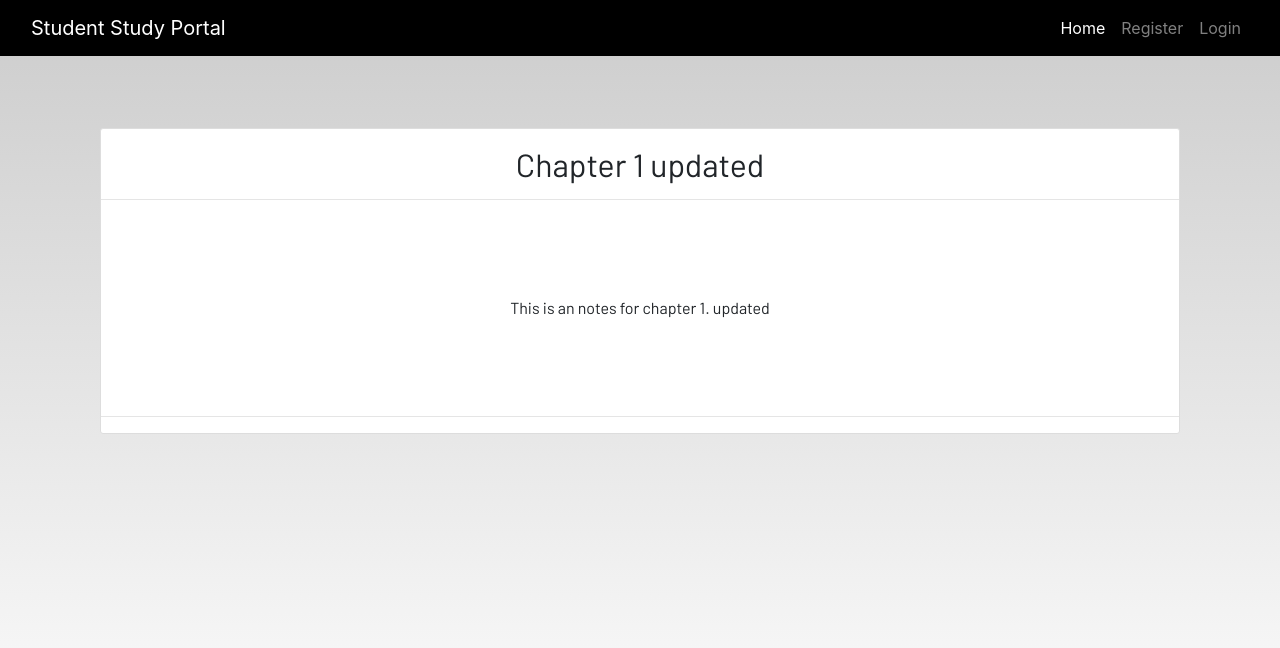
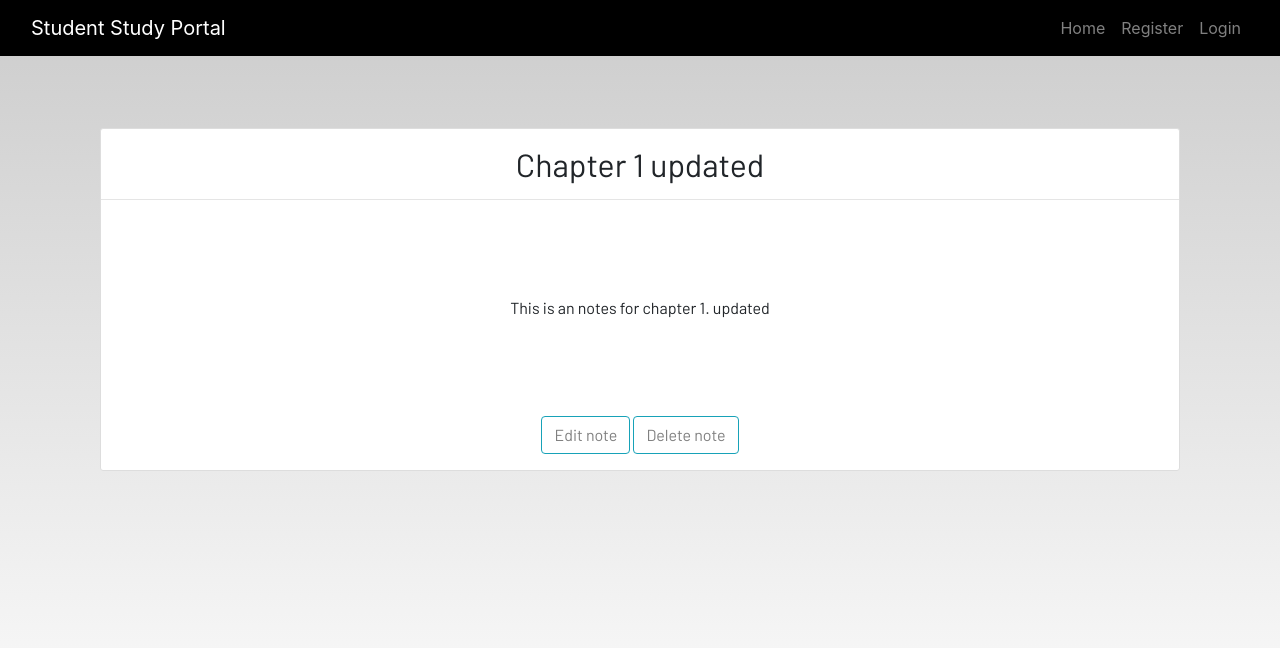
Before and after one commit to tsonare/studentstudyportal, a Django app: page /notes_detail/1 in a window 1280 px wide. Shown: the top 648 px of the page. Run offline with Django 4.2, Linux system fonts and the light colour scheme; data comes from the database, SQL or seed files in the repository; both versions use the stored data as it was after the commit; some libraries are stand-ins or nearby versions; some web fonts are replaced.

Commit message:
completed notes section.

```diff
--- a/dashboard/templates/account/logout.html
+++ b/dashboard/templates/account/logout.html
@@ -17,7 +17,7 @@
 <form method="post" action="{% url 'account_logout' %}">
   {% csrf_token %}
 
-  <input type="hidden" name="{{ redirect_field_name }}" value="/" />
+  <input type="hidden" name="{{ redirect_field_name }}" value="home_not_authenticated" />
 
   <button type="submit" class="btn btn-danger">{% trans 'Logout' %}</button>
 
--- a/dashboard/templates/dashboard/base.html
+++ b/dashboard/templates/dashboard/base.html
@@ -27,12 +27,12 @@
         </button>
         <div class="collapse navbar-collapse justify-content-end" id="navbarSupportedContent">
           <ul class="navbar-nav mb-2 mb-lg-0">
+            {% if user.is_authenticated %}
             <li class="nav-item">
               <a class="nav-link active" aria-current="page" href="/">Home</a>
             </li>
-            {% if user.is_authenticated %}
             <li class="nav-item">
-              <a class="nav-link active" href="/">Hello {{user}}</a>
+              <a class="nav-link active" href="#">Hello {{user}}</a>
             </li>
             <li class="nav-item">
               <a class="nav-link" href="{% url 'account_logout' %}">Logout</a>
@@ -44,6 +44,9 @@
               <a class="nav-link" href="{% url 'account_email' %}">Add email</a>
             </li>
             {%else%}
+            <li class="nav-item">
+              <a class="nav-link" href="{% url 'home_not_authenticated' %}">Home</a>
+            </li>
             <li class="nav-item">
               <a class="nav-link" href="{% url 'account_signup' %}">Register</a>
             </li>
@@ -71,6 +74,10 @@
     </div>
     {% endif %}
 
+    {% if user.is_authenticated %}
+    {% block home%}
+    {% endblock home %}
+    {% endif %}
 
     {% block content %}
     {% endblock content %}
--- /dev/null
+++ b/dashboard/templates/dashboard/home_not_authenticated.html
@@ -0,0 +1,6 @@
+{% extends 'dashboard/base.html' %}
+{% load static %}
+{% block content %}
+<h1 align='center'> First Login or Signup to Use <h1>
+
+{% endblock content %}
--- a/dashboard/templates/dashboard/notes_detail.html
+++ b/dashboard/templates/dashboard/notes_detail.html
@@ -6,7 +6,6 @@
 
     <div class="container">
         <div class="content-section p-0 mt-5">
-
             <div class="m-3">
                 <h2>{{note.title}}</h2>
             </div>
@@ -15,7 +14,14 @@
             <p class="description m-5 p-5">
                 {{note.description}}
             </p>
-            <hr>
+            <div class="form-group">
+            <button href = "" class="btn btn-outline-info" type="submit" >
+                <a href = "{% url 'edit_note' note.id %}" style="color:grey;"> Edit note </a>
+            </button>
+            <button href = "" class="btn btn-outline-info" type="submit" style="margin-right:0px;">
+             <a href="{% url 'delete_note' note.id %}" style="color:grey;"> Delete note </a>
+            </button>
+        </div>
         </div>
     </div>
 
--- a/dashboard/urls.py
+++ b/dashboard/urls.py
@@ -2,8 +2,10 @@
 from .import views
 
 urlpatterns = [
-    path('', views.home, name = "home"),
+    path('', views.home_authenticated, name = "home_authenticated"),
+    path('home_not_authenticated', views.home_not_authenticated, name = "home_not_authenticated"),
     path('notes', views.notes, name = "notes"),
     path('delete_note/<int:pk>', views.delete_note, name = "delete_note"),
     path('notes_detail/<int:pk>', views.NotesDetailView.as_view(), name = "notes_detail"),
+    path('edit_note/<int:pk>', views.edit_note, name = "edit_note"),
 ]
--- a/dashboard/views.py
+++ b/dashboard/views.py
@@ -7,8 +7,12 @@
 # Create your views here.
 
 
-def home(request):
-    return render(request, 'dashboard/home.html')
+def home_authenticated(request):
+    return render(request, 'dashboard/home_authenticated.html')
+
+
+def home_not_authenticated(request):
+    return render(request, 'dashboard/home_not_authenticated.html')
 
 
 def notes(request):
@@ -18,7 +22,7 @@
             notes = Note(user=request.user,title=request.POST['title'],description=request.POST['description'])
             notes.save()
         messages.success(request, f"Note saved from {request.user.username} successfully.")
-
+        return redirect('notes')
     else:
         form = Notesform()
     notes = Note.objects.filter(user=request.user)
@@ -28,9 +32,23 @@
 
 def delete_note(request,pk=None):
     Note.objects.get(id=pk).delete()
-    return redirect("notes")
+    messages.success(request, f"Note Deleted from {request.user.username} successfully.")
+    return redirect('notes')
 
 
 class NotesDetailView(DetailView):
     model = Note
     template_name = 'dashboard/notes_detail.html'
+
+
+def edit_note(request,pk):
+    notes = Note.objects.get(id=pk)
+    form = Notesform(instance=notes)
+    if request.method == "POST":
+        form = Notesform(request.POST, instance=notes)
+        if form.is_valid():
+            form.save()
+        messages.success(request, f"Updated Note saved from {request.user.username} successfully.")
+        return redirect('notes')
+    context = {'form':form,}
+    return render(request, 'dashboard/edit_note.html', context)
```
Also changed, not shown: dashboard/templates/dashboard/edit_note.html (added, +18 -0 lines), dashboard/templates/dashboard/home_authenticated.html (renamed from dashboard/templates/dashboard/home.html, +16 -2 lines), dashboard/templates/dashboard/notes.html (+13 -6 lines), dashboard/static/images/homework.jpeg (added), dashboard/static/images/homework.jpg (deleted), db.sqlite3.
